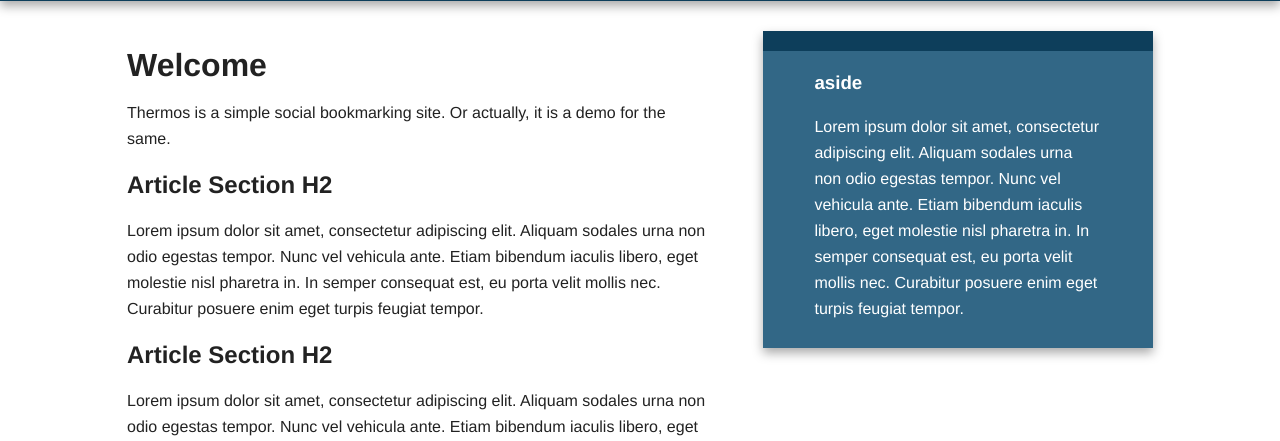
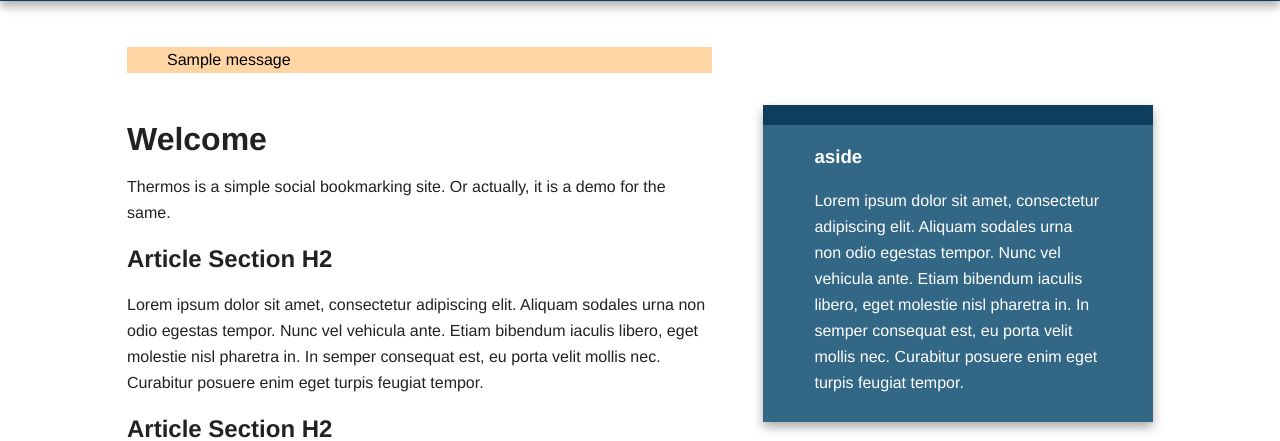
Before and after one commit to viveksjoseph/FlaskDemo---Training, a Flask app: page / in a window 1280 px wide. Shown: the part 95-536 px from the top of the page. Run offline with Flask 2, Linux system fonts and the light colour scheme; one stand-in notice (Sample message) is shown; some libraries are stand-ins or nearby versions.

Commit message:
Flashes in Flask and If/Else/For statements in Jinja
Flashes in Flask and If/Else/For statements in Jinja

```diff
--- a/thermos/static/css/main.css
+++ b/thermos/static/css/main.css
@@ -173,6 +173,25 @@ footer h3{
     color: white;
 }
 
+/* flashes styling */
+
+.flashes ul{
+    margin: 0,0;
+    background: #ffd6a3;
+    color: #000;
+
+    list-style-type: none;
+    list-style: none;
+}
+
+.flashes ul{
+    background: #ffd6a3;
+    color: #000;
+}
+
+article.flashes{
+    margin-bottom:  1em;
+}
 
 
 /* ==========================================================================
--- a/thermos/templates/base.html
+++ b/thermos/templates/base.html
@@ -31,6 +31,20 @@
 
         <div class="main-container">
             <div class="main wrapper clearfix">
+
+                <article class=flashes>
+                    {% with messages = get_flashed_messages() %}
+                        {% if messages %}
+                            <ul>
+                                {% for message in messages %}
+                                    <li>
+                                        {{ message }}
+                                    </li>
+                                {% endfor %}
+                            </ul>
+                        {% endif %}
+                    {% endwith %}
+                </article>
 
                 {% block content %}
                 {% endblock %}
--- a/thermos/thermos.py
+++ b/thermos/thermos.py
@@ -1,10 +1,8 @@
-from flask import Flask, render_template, url_for, request, redirect
+from flask import Flask, render_template, url_for, request, redirect, flash
 from datetime import datetime
-from logging import DEBUG
 
 app = Flask(__name__)
-app.logger.setLevel(DEBUG)
-
+app.config['SECRET_KEY'] = b'oy\xe6W\xe1\xddJ\xaa\x1f-$\xb6\xe0\x95d\xf3^\xc1\x10<]\xf4U\xf2'
 bookmarks = []
 
 class User:
@@ -40,7 +38,7 @@ def add():
     if request.method == "POST":
         url = request.form['url']
         store_bookmark(url)
-        app.logger.debug('stored url: ' + url)
+        flash("Stored bookmark '{}'".format(url))
         return redirect(url_for('index'))
     return render_template('add.html')
 
```
